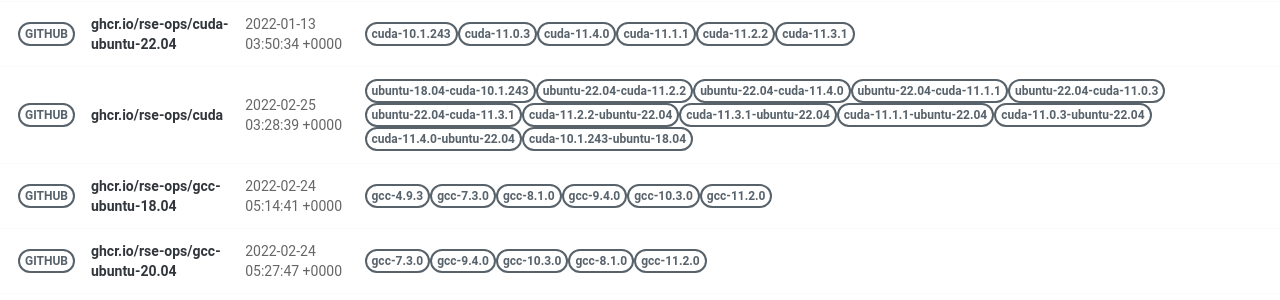
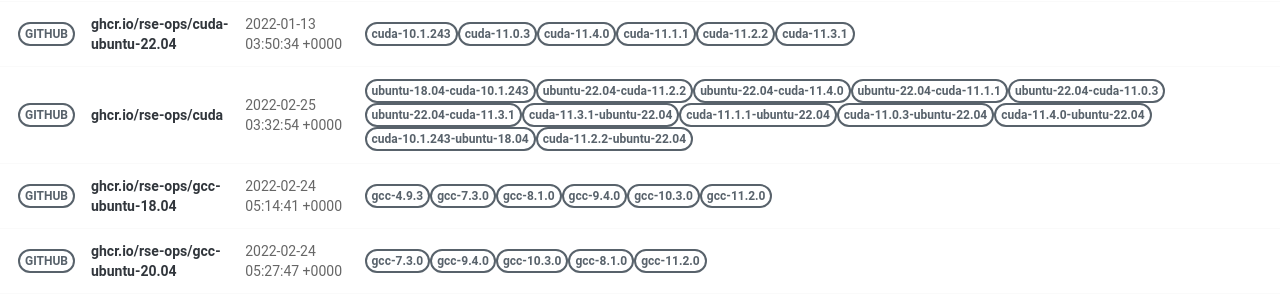
Before and after one commit to rse-ops/docker-images, a Jekyll site: the page built from pages/index.md, in a window 1280 px wide. Shown: the part 428-728 px from the top of the page. Built offline with Jekyll 4.4.1, drawn with Linux system fonts in a browser that asks for light colours; nearby versions of some CDN libraries.

Commit message:
Automated push to update library 2022-02-25

```diff
--- a/_library/ghcr.io-rse-ops-cuda.md
+++ b/_library/ghcr.io-rse-ops-cuda.md
@@ -1,7 +1,7 @@
 ---
 layout: container
 name: ghcr.io/rse-ops/cuda
-updated_at: 2022-02-25 03:28:39.468790
+updated_at: 2022-02-25 03:32:54.359959
 
 
 container_url: https://github.com/orgs/rse-ops/packages/container/package/cuda
```
Also changed, not shown: other parts of _library/ghcr.io-rse-ops-cuda.md (+3 -3 lines).
